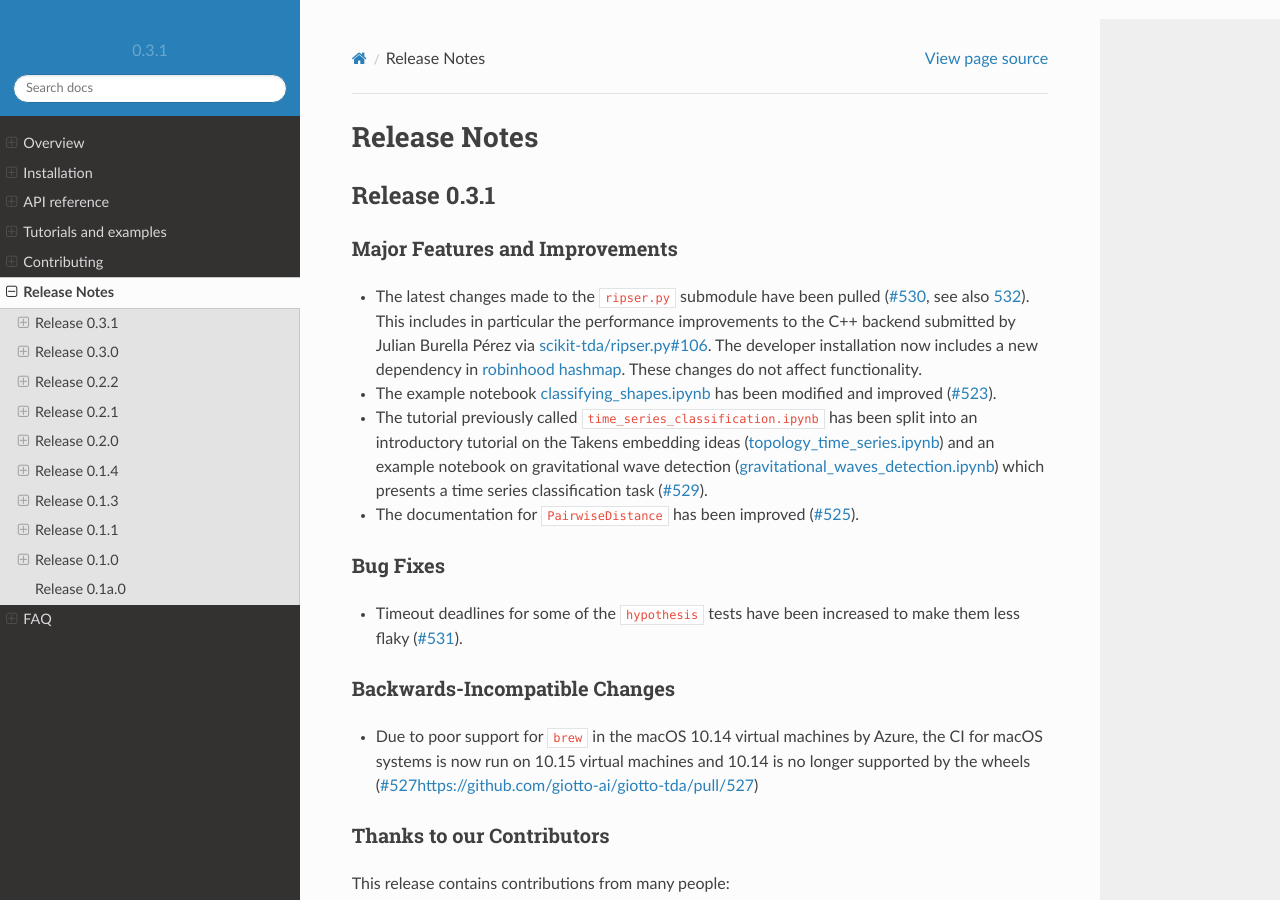
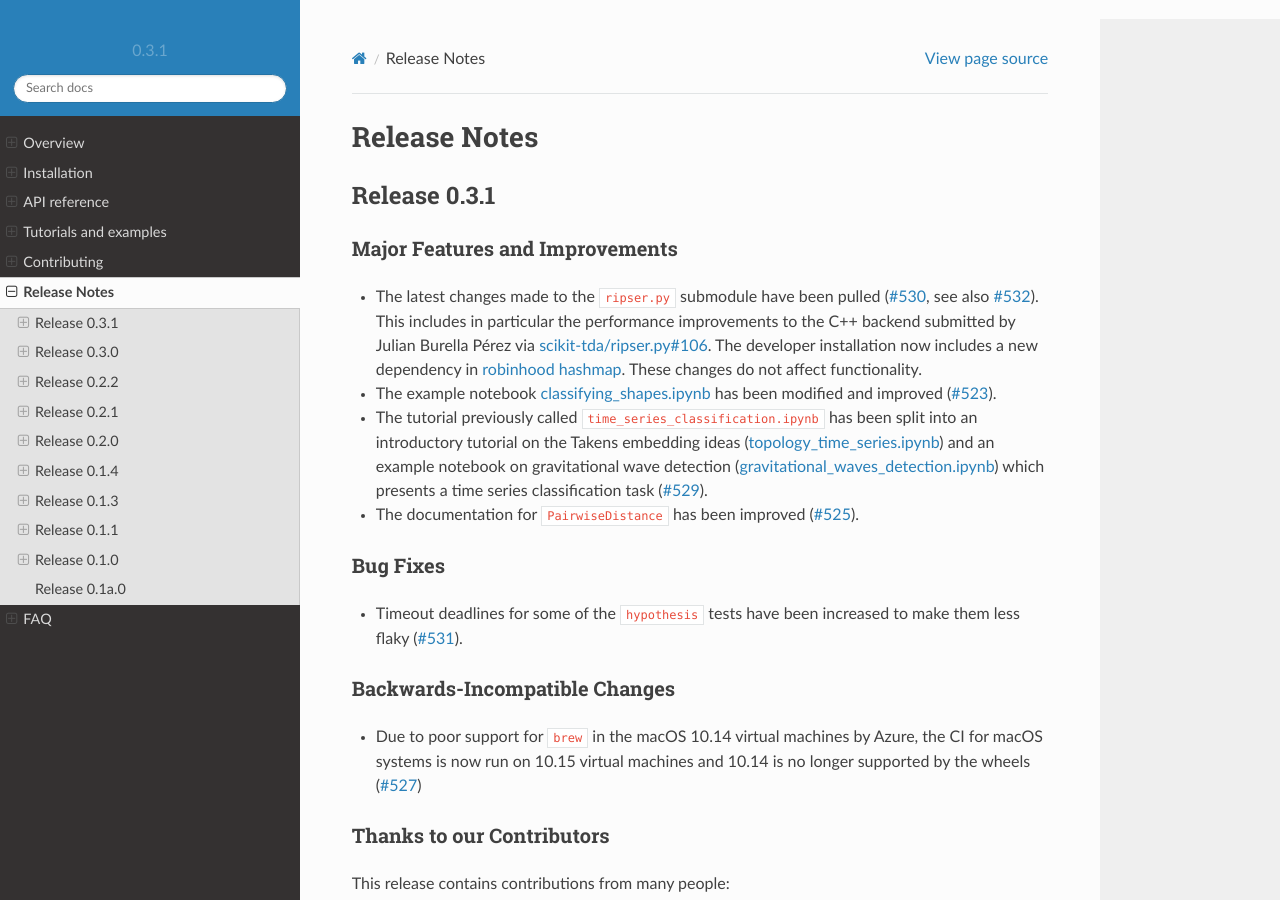
Before and after one commit to giotto-ai/giotto-tda, a Sphinx documentation site: the page built from doc/release.rst, in a window 1280 px wide and 900 px high. Built offline with Sphinx 7.4.7 and the Read the Docs theme 2.0.0, drawn with Linux system fonts in a browser that asks for light colours; pages that are not in the unit, such as notebooks, are missing from menus; comment, search, counter and statistics services are not loaded; the version number is read from the project's files by our own code.

Commit message:
Fix links in the release notes.

```diff
--- a/doc/release.rst
+++ b/doc/release.rst
@@ -11,7 +11,7 @@ Release 0.3.1
 Major Features and Improvements
 ===============================
 
-- The latest changes made to the ``ripser.py`` submodule have been pulled (`#530 <https://github.com/giotto-ai/giotto-tda/pull/530>`_, see also `532 <https://github.com/giotto-ai/giotto-tda/pull/532>`_). This includes in particular the performance improvements to the C++ backend submitted by Julian Burella Pérez via `scikit-tda/ripser.py#106 <https://github.com/scikit-tda/ripser.py/pull/106>`_. The developer installation now includes a new dependency in `robinhood hashmap <https://github.com/martinus/robin-hood-hashing>`_. These changes do not affect functionality.
+- The latest changes made to the ``ripser.py`` submodule have been pulled (`#530 <https://github.com/giotto-ai/giotto-tda/pull/530>`_, see also `#532 <https://github.com/giotto-ai/giotto-tda/pull/532>`_). This includes in particular the performance improvements to the C++ backend submitted by Julian Burella Pérez via `scikit-tda/ripser.py#106 <https://github.com/scikit-tda/ripser.py/pull/106>`_. The developer installation now includes a new dependency in `robinhood hashmap <https://github.com/martinus/robin-hood-hashing>`_. These changes do not affect functionality.
 - The example notebook `classifying_shapes.ipynb <https://github.com/giotto-ai/giotto-tda/blob/46b18a48205e5611f3c2e0eaa21072a93ada5bcb/examples/classifying_shapes.ipynb>`_ has been modified and improved (`#523 <https://github.com/giotto-ai/giotto-tda/pull/523>`_).
 - The tutorial previously called ``time_series_classification.ipynb`` has been split into an introductory tutorial on the Takens embedding ideas (`topology_time_series.ipynb <https://github.com/wreise/giotto-tda/blob/b5321f5858eb12103a5f08126ad68d597b41aca9/examples/topology_time_series.ipynb>`_) and an example notebook on gravitational wave detection (`gravitational_waves_detection.ipynb <https://github.com/wreise/giotto-tda/blob/b5321f5858eb12103a5f08126ad68d597b41aca9/examples/gravitational_waves_detection.ipynb>`_) which presents a time series classification task (`#529 <https://github.com/giotto-ai/giotto-tda/pull/529>`_).
 - The documentation for ``PairwiseDistance`` has been improved (`#525 <https://github.com/giotto-ai/giotto-tda/pull/525>`_).
```
Also changed, not shown: other parts of doc/release.rst (+1 -1 lines).
